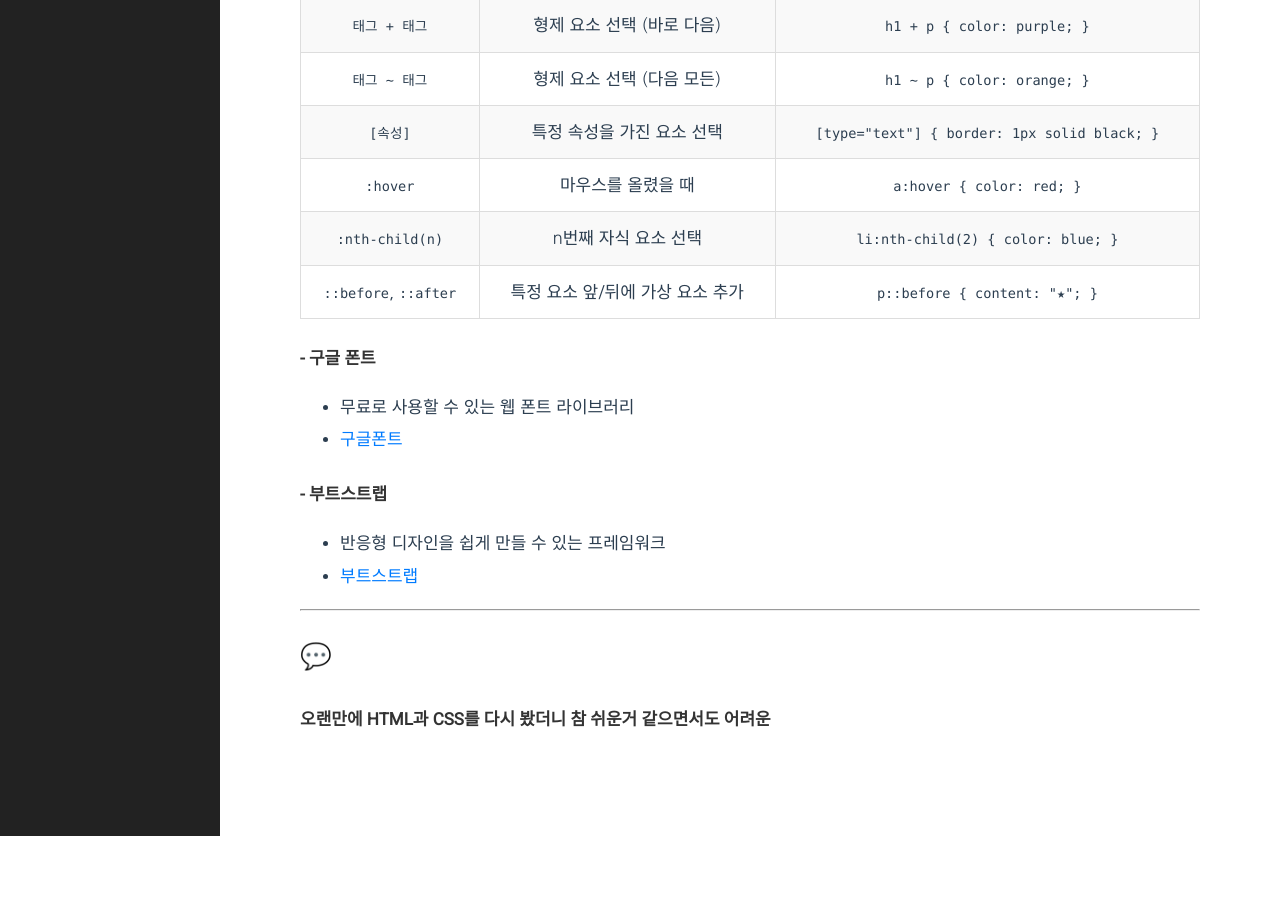
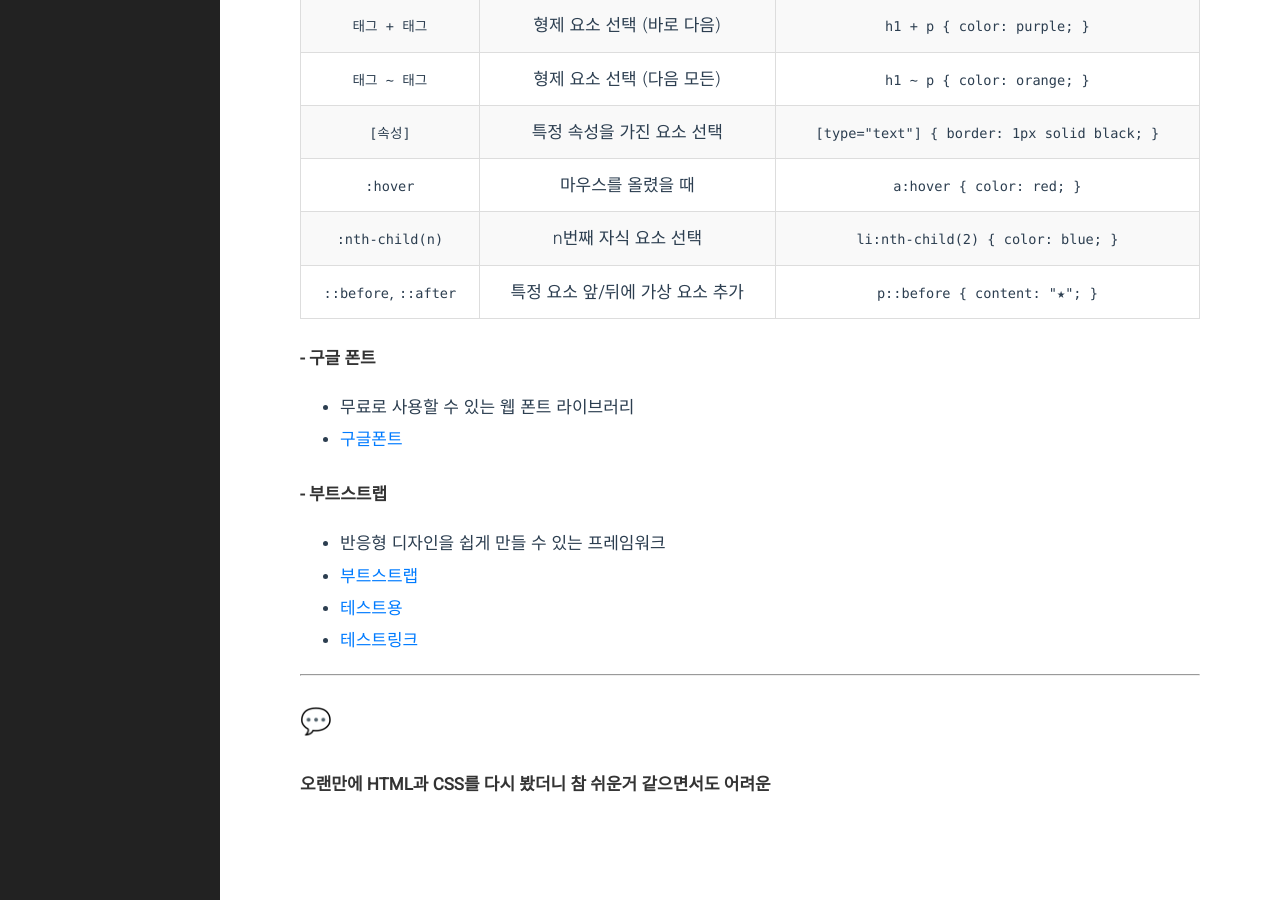
Before and after one commit to s-woni/s-woni.github.io, a Jekyll site: the page built from _posts/pre-camp-til/2025-01-31-til.md, in a window 1280 px wide and 900 px high, scrolled down 4496 px. Built offline with Jekyll 4.4.1, drawn with Linux system fonts in a browser that asks for light colours; before the commit the page ends 5332 px from its top, so only the background shows below that.

Commit message:
Update 2025-01-31-til.md

```diff
--- a/_posts/pre-camp-til/2025-01-31-til.md
+++ b/_posts/pre-camp-til/2025-01-31-til.md
@@ -180,11 +180,13 @@ Selector {
 
 #### - 구글 폰트
 - 무료로 사용할 수 있는 웹 폰트 라이브러리
-- [구글폰트](https://fonts.google.com)
+- [구글폰트](https://fonts.google.com){:target="_blank"}
 
 #### - 부트스트랩
 - 반응형 디자인을 쉽게 만들 수 있는 프레임워크
 - [부트스트랩](https://getbootstrap.kr/)
+- [테스트용](/web/album/index.html){:target="_blank"}
+- <a href="/web/album/index.html" target="_blank">테스트링크</a>
 
 ---
 
```
